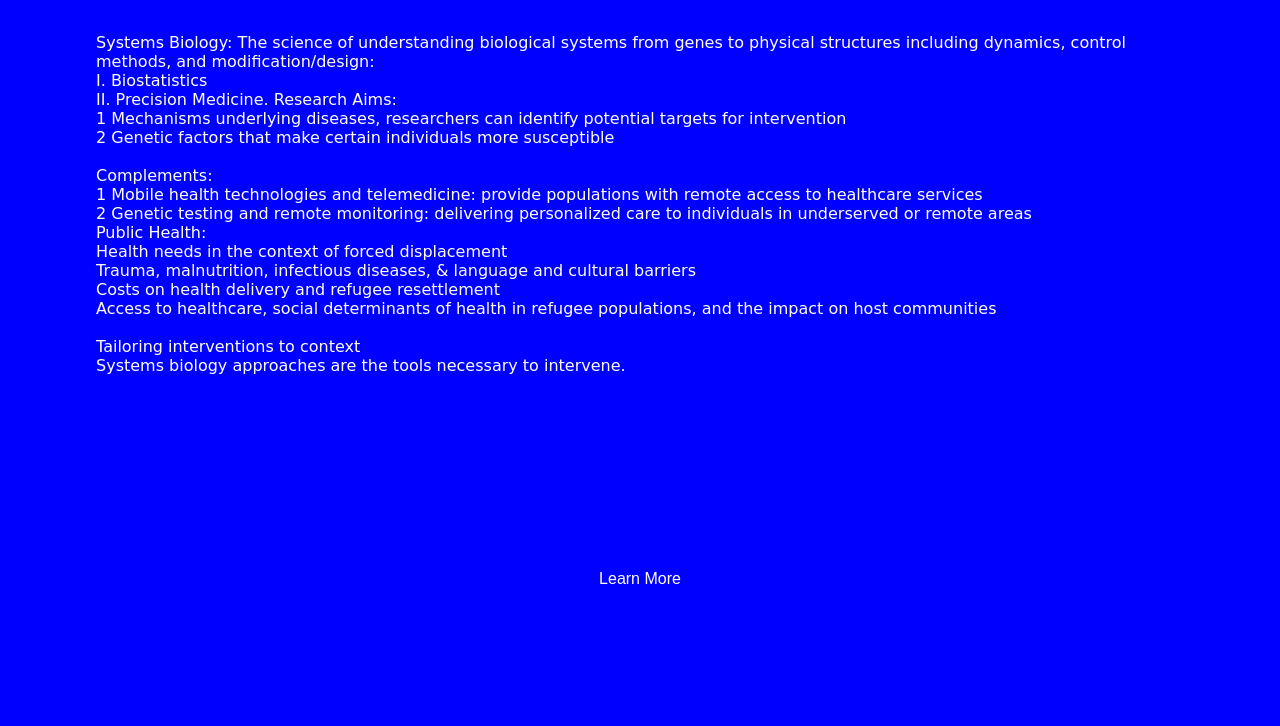
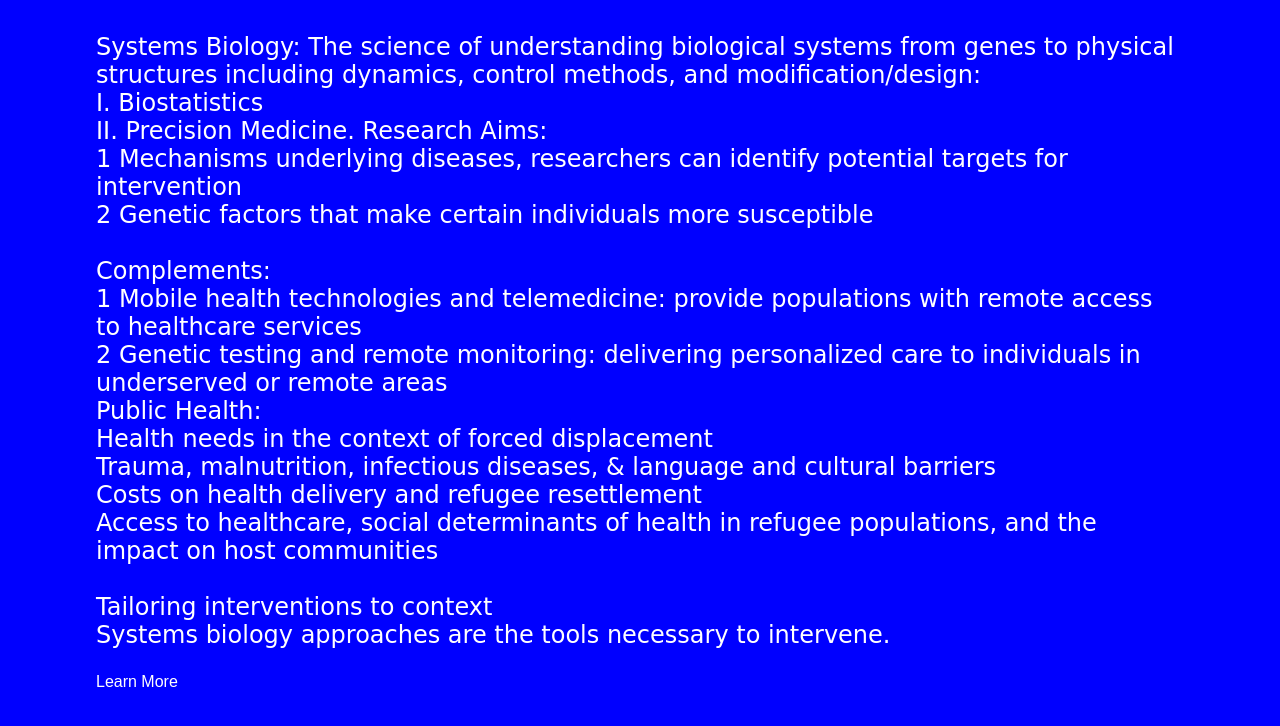
Before and after one commit to acastillocmc23/CS40website, a plain HTML site: page index.html in a window 1280 px wide. Shown: the part 212-938 px from the top of the page. Before the commit the page ends 800 px from the top, so only its background shows below. Drawn offline with Linux system fonts and the light colour scheme.

Commit message:
font size

```diff
--- a/style.css
+++ b/style.css
@@ -29,8 +29,6 @@ header {
     transform: translate(-50%, -50%);
 }
 
-
-
 @keyframes bounce {
     0%, 100% { transform: translateY(0); }
     50% { transform: translateY(-20px); }
@@ -38,6 +36,8 @@ header {
 
 main p {
     font-family: 'Brush Script MT', cursive; /* Script font for paragraph */
+    font-size: 1.5em; /* Bigger text for the body paragraph */
+}
 }
 
 footer {
```
